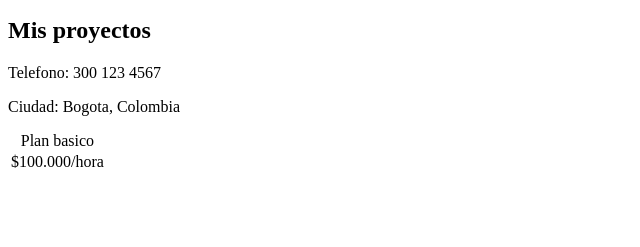
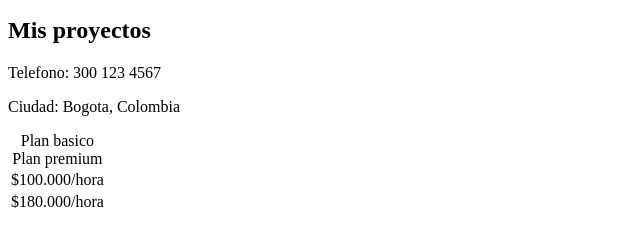
Before and after one commit to Johanx66/Taller-software, a plain HTML site: page Portafolio/index.html in a window 1280 px wide. Shown: the part 241-488 px from the top of the page, without its empty margins (0-640 px from the left). Drawn offline with Linux system fonts and the light colour scheme.

Commit message:
feat(precios): agrega tabla con el plan premium de precios

```diff
--- a/Portafolio/index.html
+++ b/Portafolio/index.html
@@ -35,6 +35,8 @@
     <table id="precios">
         <caption>Plan basico</caption>
         <tr><td>$100.000/hora</td></tr>
+        <caption>Plan premium</caption>
+        <tr><td>$180.000/hora</td></tr>
     </table>
 </body>
 </html>
```
